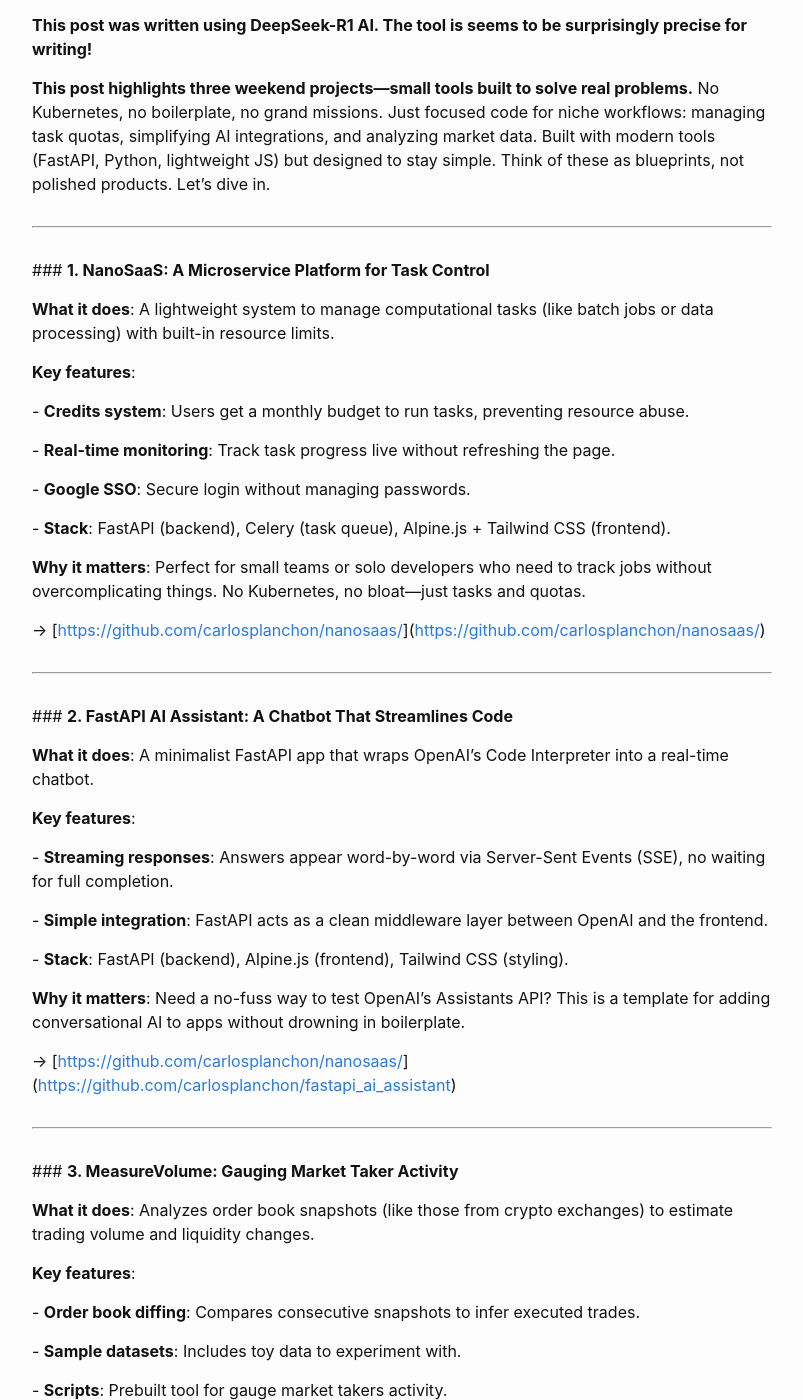
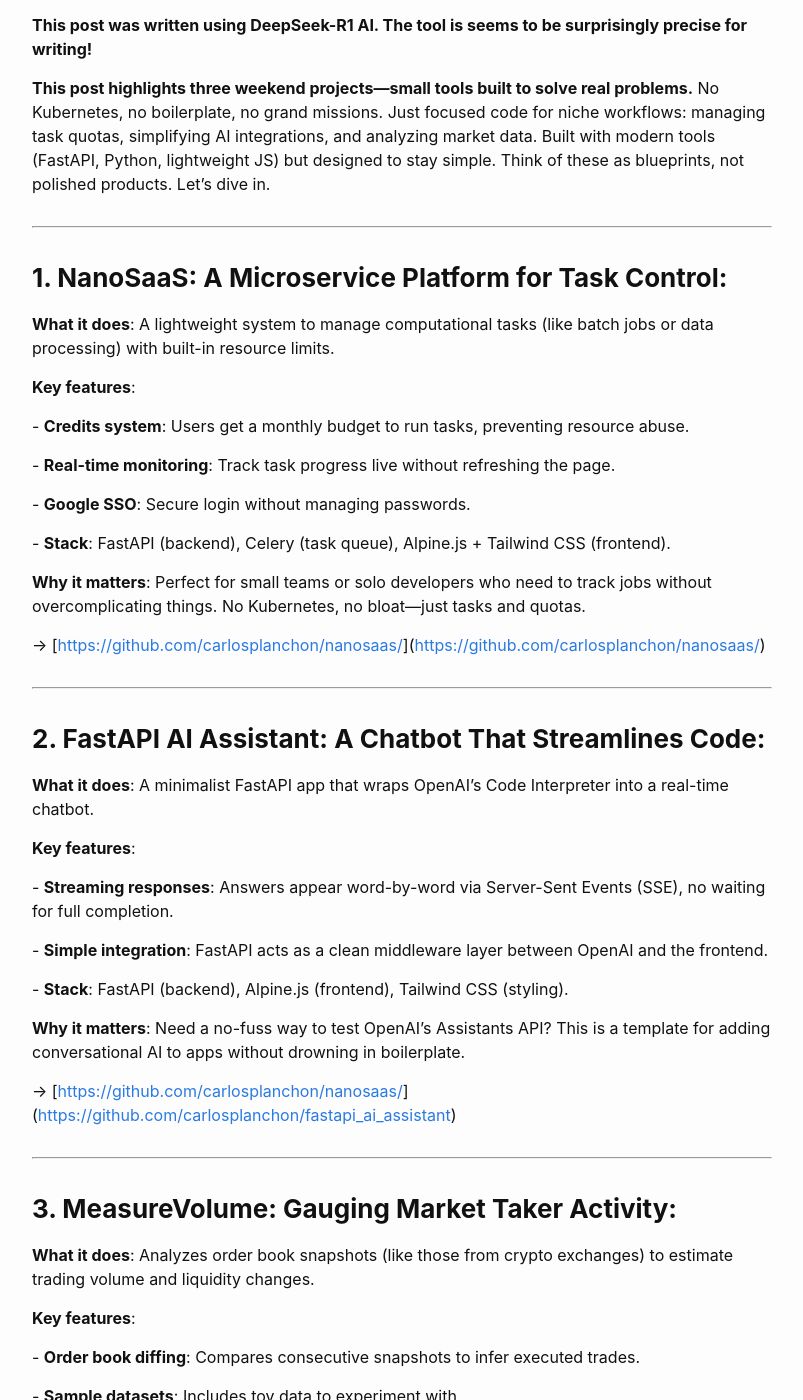
Before and after one commit to carlosplanchon/carlosplanchon.github.io, a Jekyll site: the page built from _posts/2025-01-22-three-weekend-projects-nanosaas-fastapi-ai-assistant-measurevolume.md, in a window 1280 px wide and 1400 px high, scrolled down 242 px. Shown: the whole window, without its empty margins (238-1041 px from the left). Built offline with Jekyll 4.4.1, drawn with Linux system fonts in a browser that asks for light colours; comment, search, counter and statistics services are not loaded.

```diff
--- a/_posts/2025-01-22-three-weekend-projects-nanosaas-fastapi-ai-assistant-measurevolume.md
+++ b/_posts/2025-01-22-three-weekend-projects-nanosaas-fastapi-ai-assistant-measurevolume.md
@@ -12,7 +12,7 @@ meta: "#programming #weekend #projects"
 
 * * *
 
-\### **1\. NanoSaaS: A Microservice Platform for Task Control**
+### **1\. NanoSaaS: A Microservice Platform for Task Control:**
 
 **What it does**: A lightweight system to manage computational tasks (like batch jobs or data processing) with built-in resource limits.
 
@@ -32,7 +32,7 @@ meta: "#programming #weekend #projects"
 
 * * *
 
-\### **2\. FastAPI AI Assistant: A Chatbot That Streamlines Code**
+### **2\. FastAPI AI Assistant: A Chatbot That Streamlines Code:**
 
 **What it does**: A minimalist FastAPI app that wraps OpenAI’s Code Interpreter into a real-time chatbot.
 
@@ -50,7 +50,7 @@ meta: "#programming #weekend #projects"
 
 * * *
 
-\### **3\. MeasureVolume: Gauging Market Taker Activity**
+### **3\. MeasureVolume: Gauging Market Taker Activity:**
 
 **What it does**: Analyzes order book snapshots (like those from crypto exchanges) to estimate trading volume and liquidity changes.
 
```
